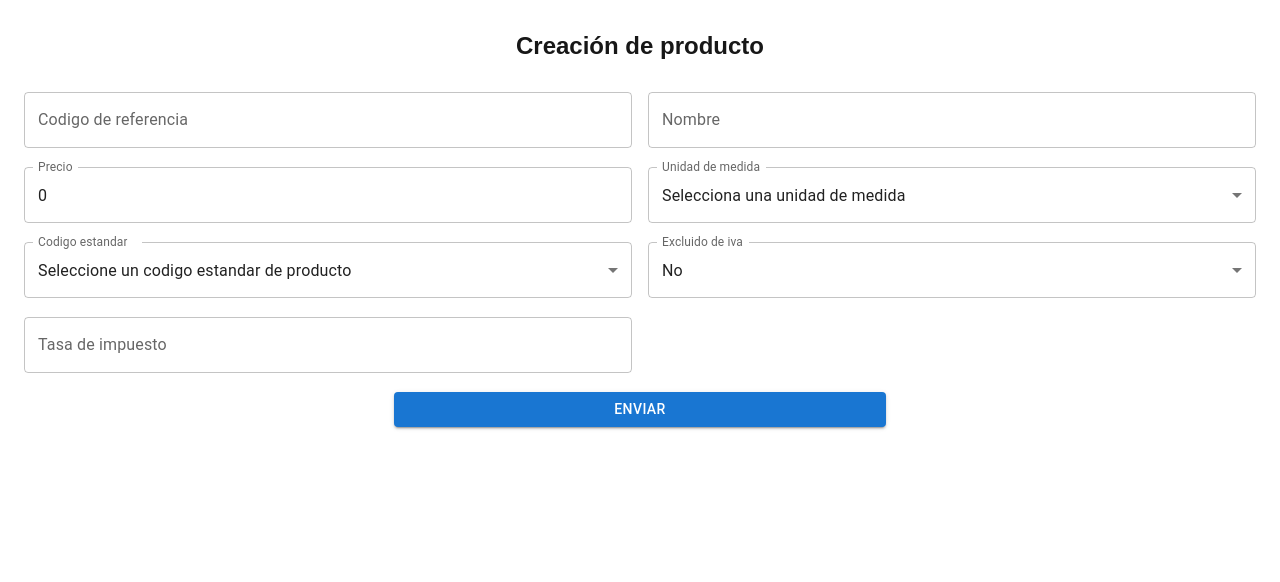
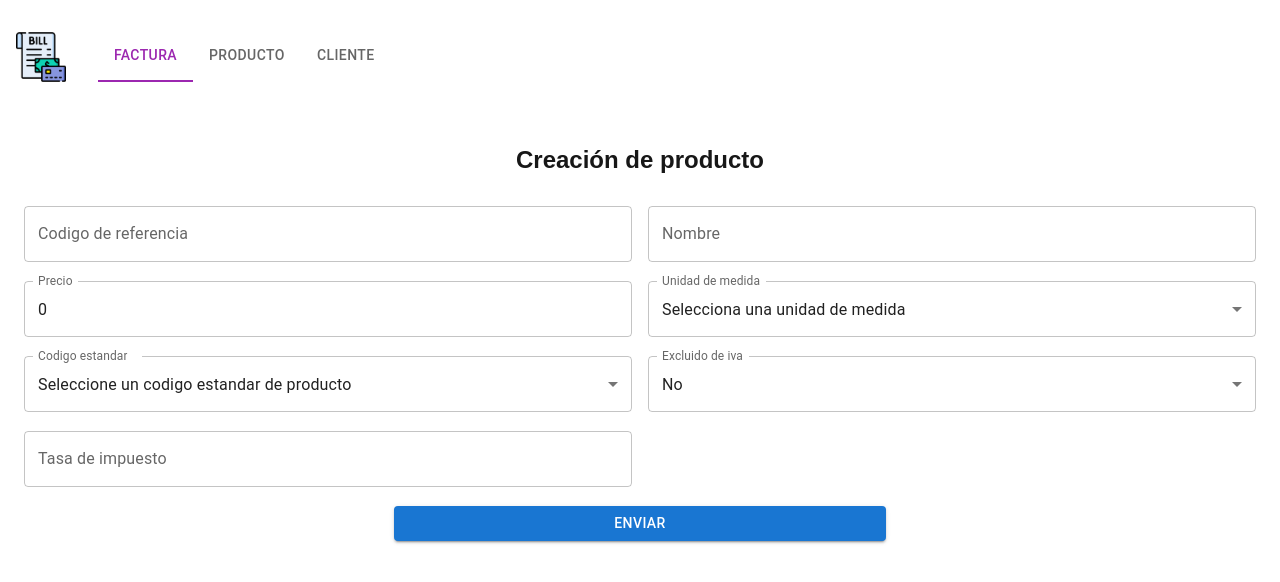
Before and after one commit to JuanC046/billing, a Next.js app: page /product in a window 1280 px wide. Shown: the top 582 px of the page. Built offline with nearby package versions, Linux system fonts and the light colour scheme.

Commit message:
Add Header component with navigation tabs and styles

```diff
--- a/src/app/layout.tsx
+++ b/src/app/layout.tsx
@@ -1,6 +1,8 @@
 import type { Metadata } from "next";
 import { Geist, Geist_Mono } from "next/font/google";
 import "./globals.css";
+
+import Header from "@/components/Header";
 
 const geistSans = Geist({
   variable: "--font-geist-sans",
@@ -25,6 +27,7 @@ export default function RootLayout({
   return (
     <html lang="en">
       <body className={`${geistSans.variable} ${geistMono.variable}`}>
+        <Header />
         {children}
       </body>
     </html>
--- /dev/null
+++ b/src/components/Header/Header.module.css
@@ -0,0 +1,11 @@
+.header {
+    display: flex;
+    padding: 32px 24px;
+    gap: 32px;
+    width: 100%;
+    padding: 32px 16px;
+}
+.icon {
+    width: 50px;
+    height: 50px;
+}
--- /dev/null
+++ b/src/components/Header/index.tsx
@@ -0,0 +1,34 @@
+"use client";
+import { useState, SyntheticEvent } from "react";
+import { useRouter } from "next/navigation";
+import Image from "next/image";
+import Tabs from "@mui/material/Tabs";
+import Tab from "@mui/material/Tab";
+import styles from "./Header.module.css";
+
+
+export default function Header() {
+    const [value, setValue] = useState<string>("");
+    const router = useRouter();
+    const handleChange = (event: SyntheticEvent, newValue: string) => {
+        setValue(newValue);
+        router.push(`/${newValue}`);
+    };
+
+    return (
+        <header className={styles.header}>
+            <Image src={"/payment.png"} alt="Bill" width={50} height={50} />
+            <Tabs
+                value={value}
+                onChange={handleChange}
+                textColor="secondary"
+                indicatorColor="secondary"
+                aria-label="Navigation tabs"
+            >
+                <Tab value="" label="Factura" />
+                <Tab value="product" label="Producto" />
+                <Tab value="customer" label="Cliente" />
+            </Tabs>
+        </header>
+    );
+}
```
